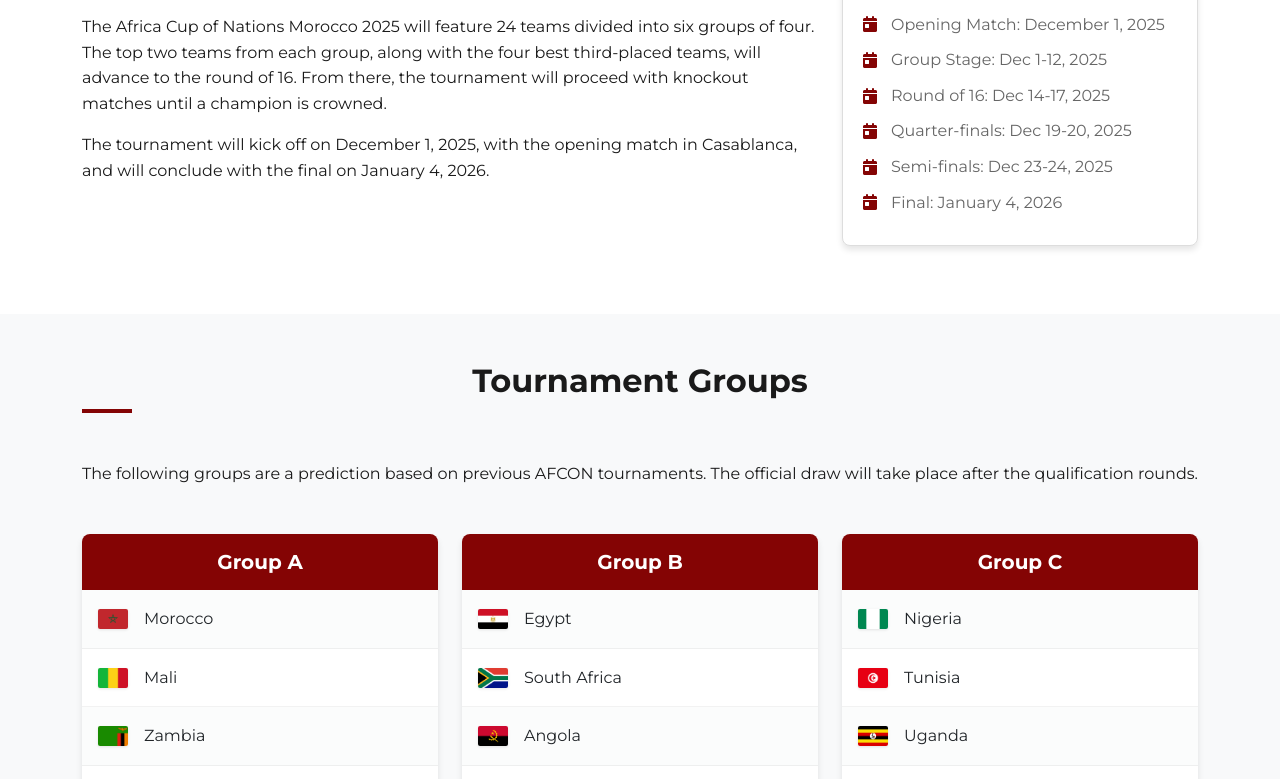
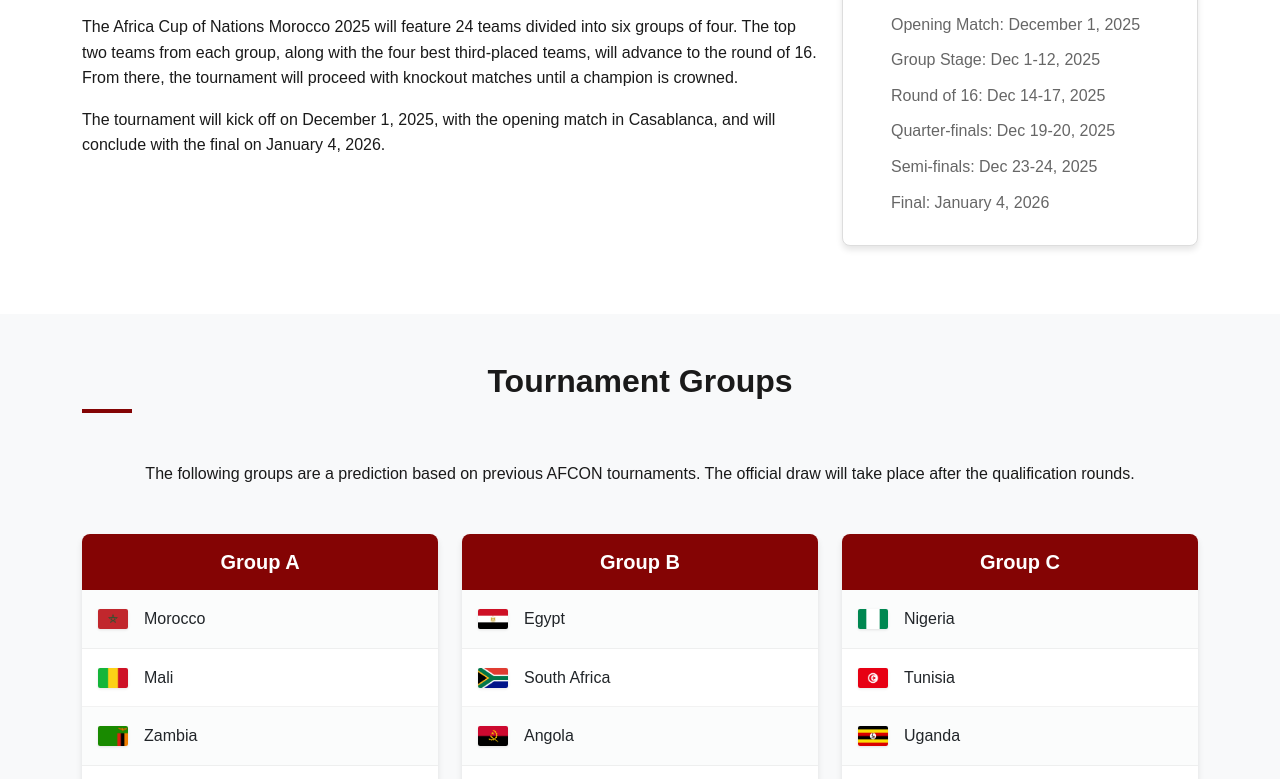
Before and after one commit to iSOx64/projet_web25, a plain HTML site: page schedule.html in a window 1280 px wide. Shown: the part 454-1233 px from the top of the page. Drawn offline with nearby package versions, Linux system fonts and the light colour scheme.

Commit message:
Update schedule.html

```diff
--- a/schedule.html
+++ b/schedule.html
@@ -10,14 +10,8 @@
     <link rel="icon" href="img/favicon.ico">
     <!-- Bootstrap CSS CDN -->
     <link href="https://cdn.jsdelivr.net/npm/bootstrap@5.3.0/dist/css/bootstrap.min.css" rel="stylesheet">
-    <!-- Font Awesome for icons -->
-    <link rel="stylesheet" href="https://cdnjs.cloudflare.com/ajax/libs/font-awesome/6.4.0/css/all.min.css">
-    <!-- Google Fonts -->
-    <link href="https://fonts.googleapis.com/css2?family=Montserrat:wght@400;600;700&display=swap" rel="stylesheet">
     <!-- Custom CSS -->
     <link rel="stylesheet" href="css/styles.css">
-    <!-- AOS CSS for scroll animations -->
-    <link href="https://unpkg.com/aos@2.3.1/dist/aos.css" rel="stylesheet">
     <!-- Additional CSS for schedule page -->
     <style>
 
```
